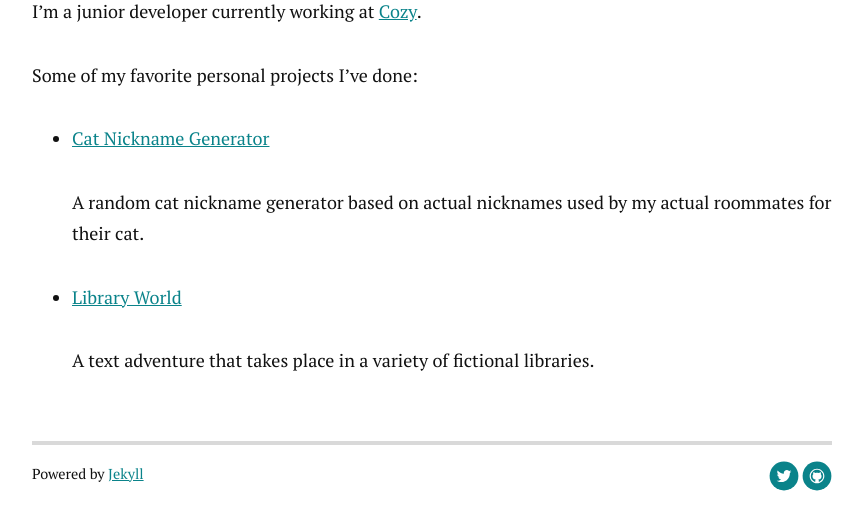
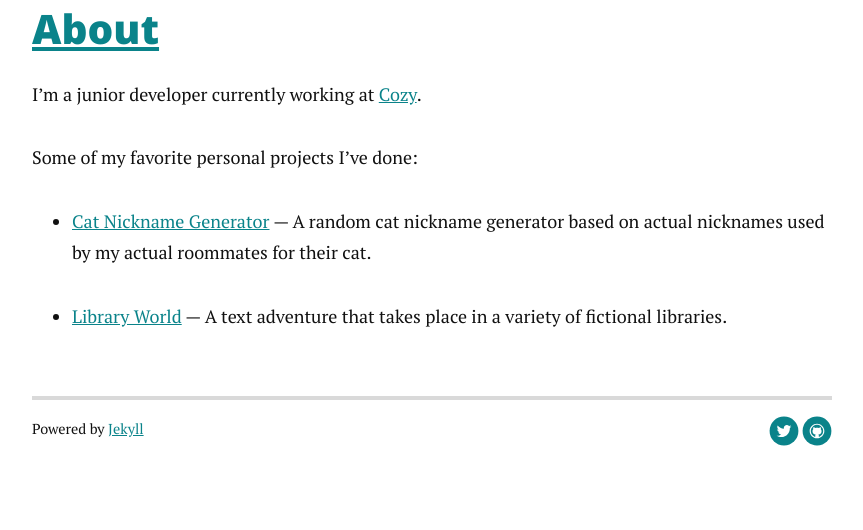
Before and after one commit to macroscopicentric/personal_site, a Jekyll site: the page built from about.md, in a window 1280 px wide, cut to the strip 274-804 px from the top of the page. Shown: the whole strip, without its empty margins (208-1071 px from the left). Built offline with Jekyll 4.4.1, drawn with Linux system fonts in a browser that asks for light colours; nearby versions of some CDN libraries.

Commit message:
Working about page.

```diff
--- a/_config.yml
+++ b/_config.yml
@@ -12,12 +12,6 @@ markdown: kramdown
 highlighter: pygments
 paginate: 5
 
-navigation:
- - title: Home
-   url: /index.html
- - title: About
-   url: /about
-
 social:
    github: macroscopicentric
    twitter: magpieohmy
--- a/_includes/header.html
+++ b/_includes/header.html
@@ -3,11 +3,12 @@
          <h1 class="logo"><a href="{{ site.baseurl }}/">{{ site.title }}</a></h1>
          <nav class="nav-collapse">
              <ul class="noList">
-                 {% for link in site.navigation %}{% assign current = nil %}{% if page.url contains link.url %}{% assign current = 'current' %}{% endif %}
-                 <li class="element {% if forloop.first %}first{% endif %} {{ current }} {% if forloop.last %}last{% endif %}">
-                     <a href="{{ link.url | prepend: site.baseurl }}">{{ link.title }}</a>
-                 </li>
-                 {% endfor %}
+                <li>
+                    <a href="/">Home</a>
+                </li>
+                <li>
+                    <a href="/about.html">About</a>
+                </li>
              </ul>
          </nav>
      </div>
--- /dev/null
+++ b/_layouts/static.html
@@ -0,0 +1,11 @@
+---
+layout: default
+---
+
+<div id="static">
+  <h2><a href="{{ page.url }}">
+    {{ page.title }}
+  </a></h2>
+    {{ content }}
+  </ul>
+</div>
--- a/about.md
+++ b/about.md
@@ -7,10 +7,6 @@ I'm a junior developer currently working at [Cozy](https://cozy.co/).
 
 Some of my favorite personal projects I've done:
 
-- [Cat Nickname Generator](http://cat-nicknames.herokuapp.com/)
+- [Cat Nickname Generator](http://cat-nicknames.herokuapp.com/) — A random cat nickname generator based on actual nicknames used by my actual roommates for their cat.
 
-	A random cat nickname generator based on actual nicknames used by my actual roommates for their cat.
-
-- [Library World](http://library-world.herokuapp.com/)
-
-	A text adventure that takes place in a variety of fictional libraries.
+- [Library World](http://library-world.herokuapp.com/) — A text adventure that takes place in a variety of fictional libraries.
```
Also changed, not shown: other parts of about.md (+1 -1 lines), Gemfile (deleted, +0 -7 lines).
